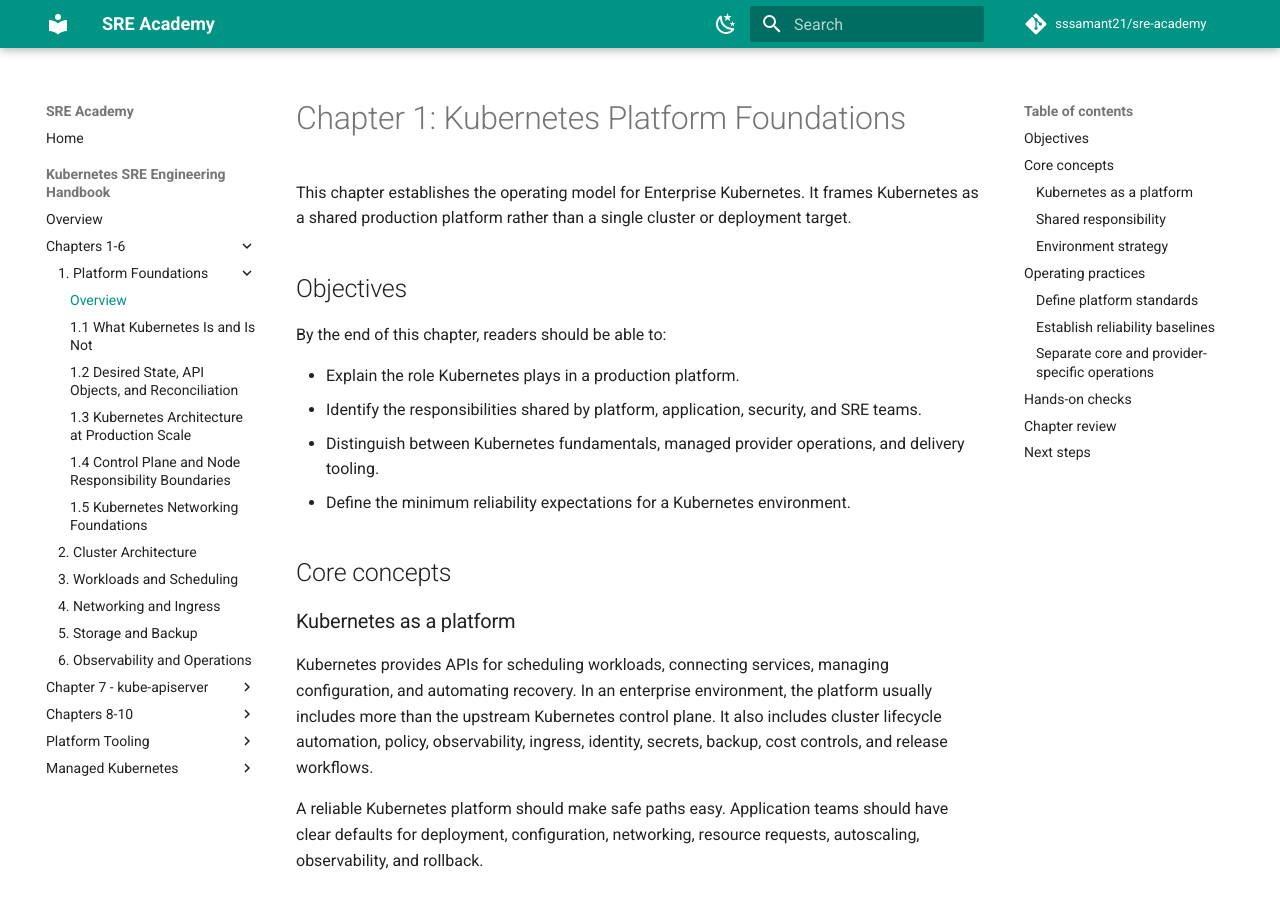
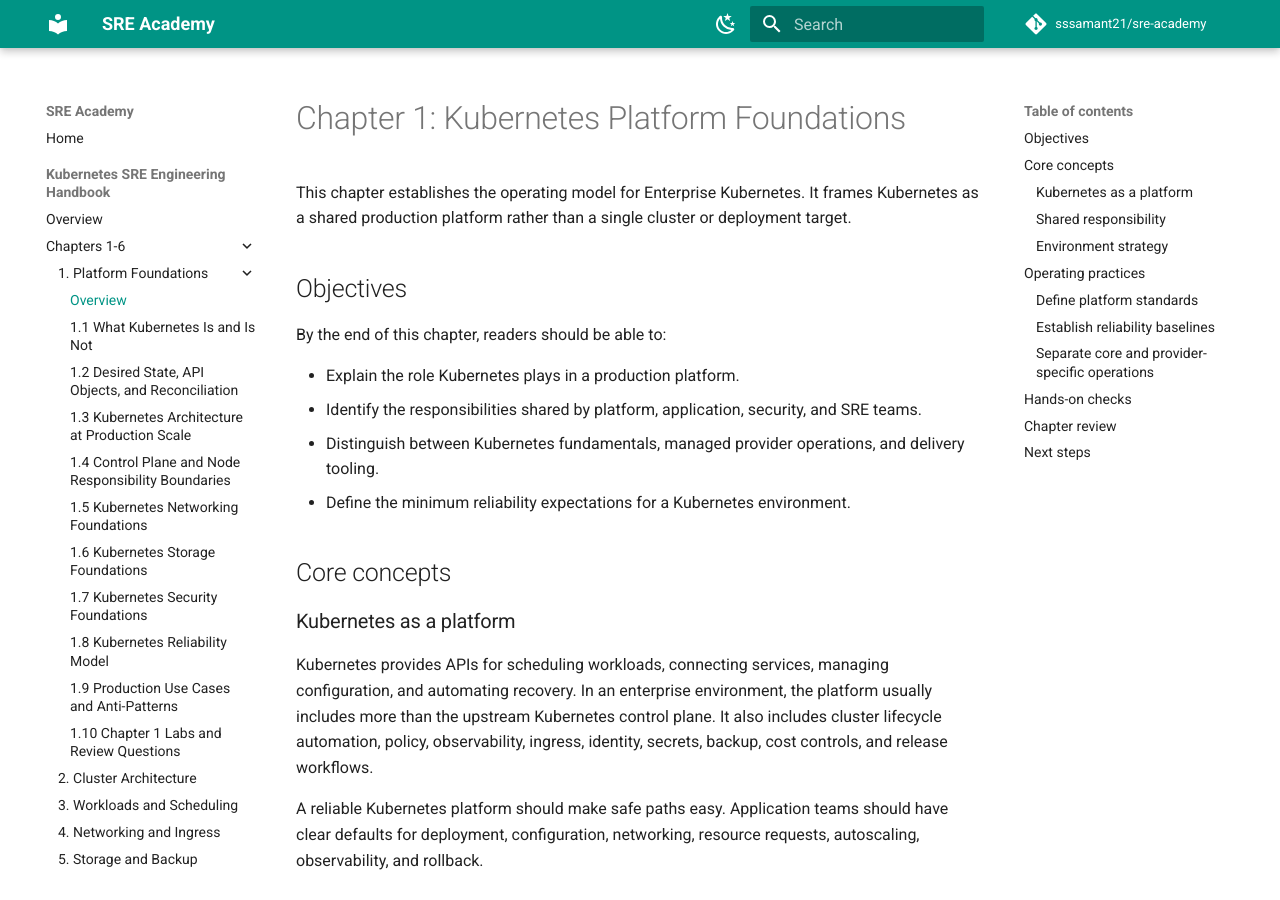
Before and after one commit to sssamant21/sre-academy, an MkDocs documentation site: the page built from docs/books/kubernetes/chapters/chapter-01-platform-foundations.md, in a window 1280 px wide and 900 px high. Built offline with MkDocs 1.6.1 and Material for MkDocs 9.7.7, drawn with Linux system fonts in a browser that asks for light colours; comment, search, counter and statistics services are not loaded.

Commit message:
docs(ch1): add Sections 1.6-1.10 to navigation

```diff
--- a/mkdocs.yml
+++ b/mkdocs.yml
@@ -42,6 +42,11 @@ nav:
               - "1.3 Kubernetes Architecture at Production Scale": books/kubernetes/chapter-01/1.3-kubernetes-architecture-at-production-scale.md
               - "1.4 Control Plane and Node Responsibility Boundaries": books/kubernetes/chapter-01/1.4-control-plane-and-node-responsibility-boundaries.md
               - "1.5 Kubernetes Networking Foundations": books/kubernetes/chapter-01/1.5-kubernetes-networking-foundations.md
+              - "1.6 Kubernetes Storage Foundations": books/kubernetes/chapter-01/1.6-kubernetes-storage-foundations.md
+              - "1.7 Kubernetes Security Foundations": books/kubernetes/chapter-01/1.7-kubernetes-security-foundations.md
+              - "1.8 Kubernetes Reliability Model": books/kubernetes/chapter-01/1.8-kubernetes-reliability-model.md
+              - "1.9 Production Use Cases and Anti-Patterns": books/kubernetes/chapter-01/1.9-production-use-cases-and-anti-patterns.md
+              - "1.10 Chapter 1 Labs and Review Questions": books/kubernetes/chapter-01/1.10-chapter-1-labs-and-review-questions.md
           - "2. Cluster Architecture": books/kubernetes/chapters/chapter-02-cluster-architecture.md
           - "3. Workloads and Scheduling": books/kubernetes/chapters/chapter-03-workloads-scheduling.md
           - "4. Networking and Ingress": books/kubernetes/chapters/chapter-04-networking-ingress.md
```
